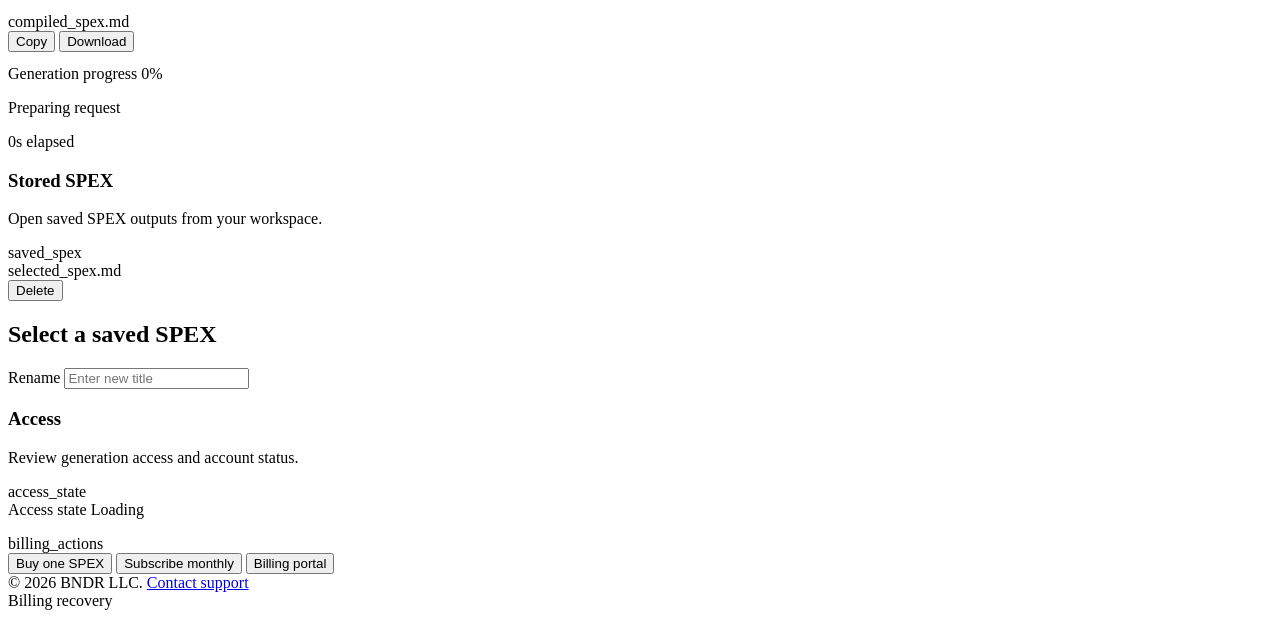
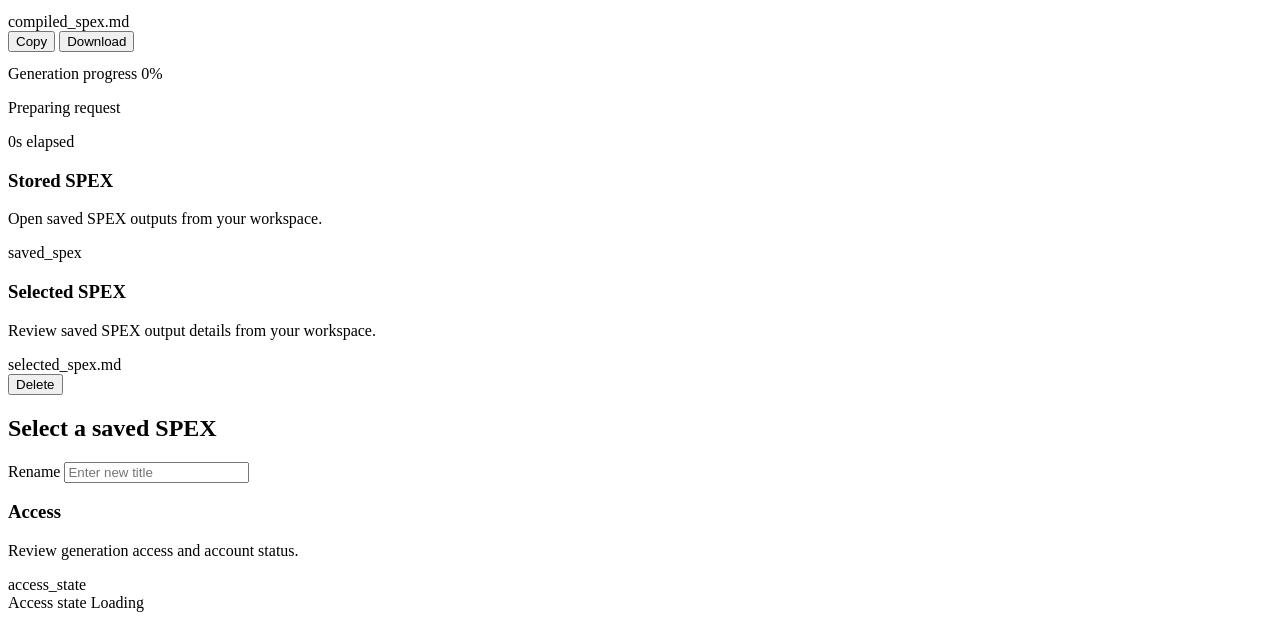
Before and after one commit to BNDRBOTS/bndr-spex, a website with bundled scripts: page public/app.html in a window 1280 px wide. Shown: the part 434-1059 px from the top of the page. Built offline with nearby package versions, Linux system fonts and the light colour scheme; a script that the page names is missing.

Commit message:
Align SPEX app desktop lanes

```diff
--- a/public/app.html
+++ b/public/app.html
@@ -122,6 +122,11 @@
       </section>
 
       <aside class="col-right" aria-label="Saved SPEX detail">
+        <div class="input-header">
+          <h1>Selected SPEX</h1>
+          <p class="header-desc">Review saved SPEX output details from your workspace.</p>
+        </div>
+
         <section class="glass-panel panel-section output-section detail-section" aria-label="Saved SPEX detail">
           <div class="output-header section-row mb-sm">
             <div class="title-cluster">
--- a/public/styles.css
+++ b/public/styles.css
@@ -307,7 +307,7 @@ textarea:focus {
 .spex2-shell .spex-workspace { position: relative; flex: 1; margin-left: var(--rail-width); padding: 34px 3vw; height: calc(100vh - 70px); overflow: hidden; }
 .spex2-shell .lane-panel { display: none; height: 100%; min-width: 0; }
 .spex2-shell .lane-panel.active { display: flex; flex-direction: column; }
-.spex2-shell .compiler-lane.active { display: grid; grid-template-columns: 1fr 1.1fr; gap: 34px; align-items: stretch; }
+.spex2-shell .compiler-lane.active { display: grid; grid-template-columns: repeat(2, minmax(0, 1fr)); gap: 34px; align-items: stretch; }
 .spex2-shell .library-lane.active, .spex2-shell .access-lane.active { display: grid; grid-template-columns: repeat(2, minmax(0, 1fr)); gap: 34px; align-items: stretch; }
 .spex2-shell .col-input, .spex2-shell .col-right { display: flex; flex-direction: column; height: 100%; min-width: 0; overflow-y: auto; padding-right: 8px; }
 .spex2-shell .col-input::-webkit-scrollbar, .spex2-shell .col-right::-webkit-scrollbar, .spex2-shell .library-lane::-webkit-scrollbar, .spex2-shell .access-lane::-webkit-scrollbar { width: 6px; }
@@ -338,8 +338,9 @@ textarea:focus {
 .spex2-shell .button-secondary:hover { background: rgba(255,255,255,.08); border-color: rgba(255,255,255,.28); transform: translateY(-2px); box-shadow: 0 10px 20px rgba(0,0,0,.28); }
 .spex2-shell .button-danger { background: rgba(255,59,48,.1); border: 1px solid var(--error); color: #ff8f87; }
 .spex2-shell .button-danger:hover { background: var(--error); color: #fff; transform: translateY(-2px); }
-.spex2-shell .col-right { gap: 16px; padding-top: 0; }
-.spex2-shell .library-lane .col-right, .spex2-shell .access-lane .col-right { padding-top: 88px; }
+.spex2-shell .col-right { gap: 0; padding-top: 0; }
+.spex2-shell .library-lane .col-right { padding-top: 0; }
+.spex2-shell .access-lane .col-right { padding-top: 88px; }
 .spex2-shell .panel-section { padding: 24px; flex-shrink: 0; }
 .spex2-shell .output-section { display: flex; flex-direction: column; flex: 0 0 clamp(540px, 62vh, 760px); min-height: 540px; }
 .spex2-shell .output-header { justify-content: space-between; gap: 16px; margin-bottom: 16px; padding-bottom: 16px; border-bottom: 1px solid var(--inner-border); }
```
